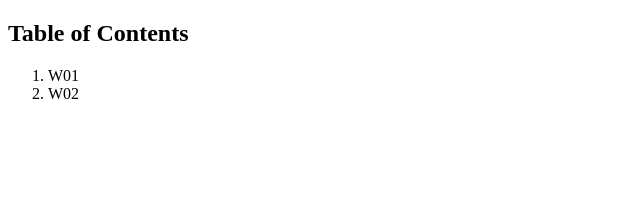
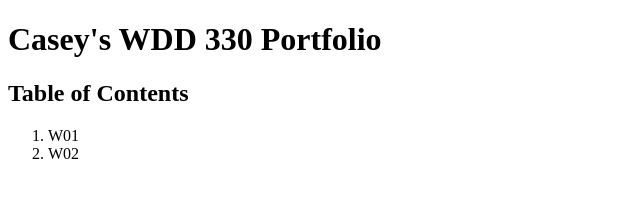
Before and after one commit to glitchyrobot108/wdd330, a plain HTML site: page index.html in a window 1280 px wide. Shown: the whole page, without its empty margins (0-640 px from the left). Drawn offline with Linux system fonts and the light colour scheme.

Commit message:
Second commit

```diff
--- a/index.html
+++ b/index.html
@@ -4,6 +4,7 @@
         <script src="js/main.js"></script>
     </head>
     <body>
+        <h1>Casey's WDD 330 Portfolio</h1>
         <h2>Table of Contents</h2>
         <nav>
             <ol id="table_of_contents">
```
Also changed, not shown: w01/index.html (added).
